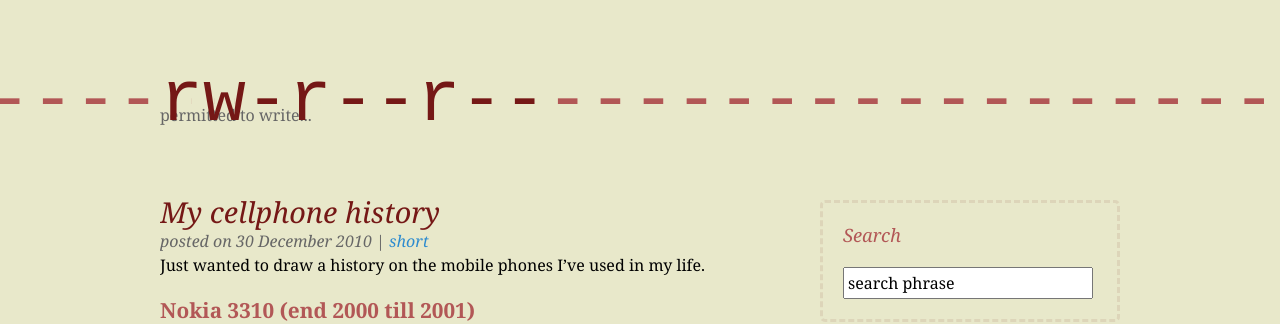
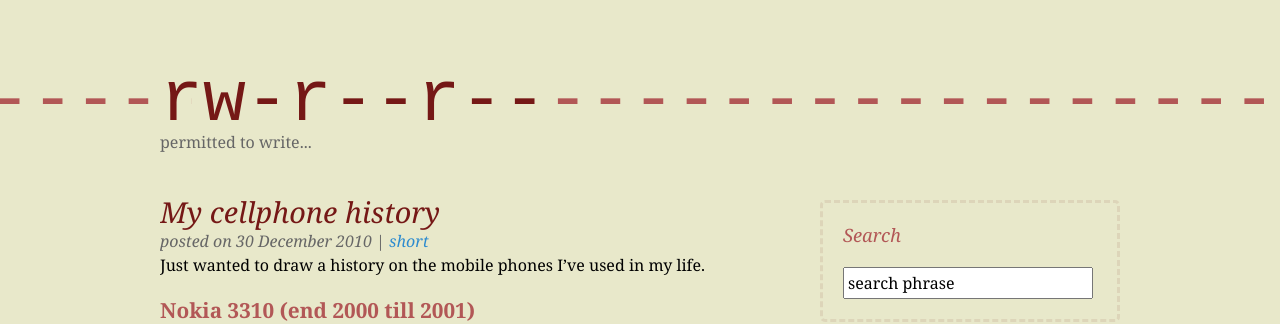
Before and after one commit to Zagyarakushi/website, a Jekyll site: the page built from index.html, in a window 1280 px wide. Shown: the top 324 px of the page. Built offline with Jekyll 4.4.1, drawn with Linux system fonts in a browser that asks for light colours; the list of posts is cut into pages by our own code; comment, search, counter and statistics services are not loaded.

Commit message:
fix h2 position

```diff
--- a/css/style.css
+++ b/css/style.css
@@ -318,7 +318,7 @@
 #dasher h2 {
   color: #666666;
   font: normal normal normal 16px/20px Georgia, Times, "Times New Roman", serif;
-  margin-top: 2.8em;
+  margin-top: 4.5em;
   z-index: 6;
 }
 
```
